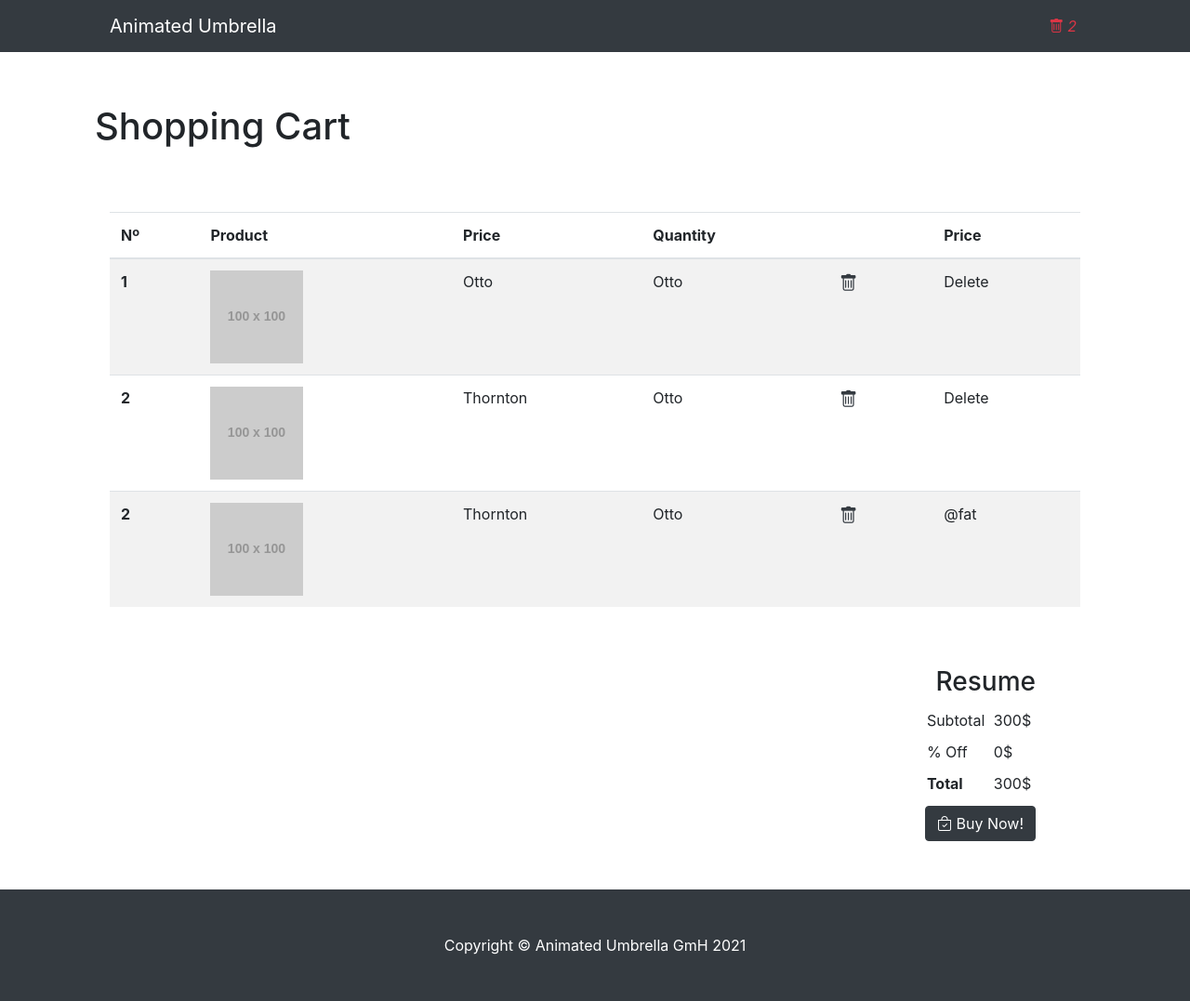
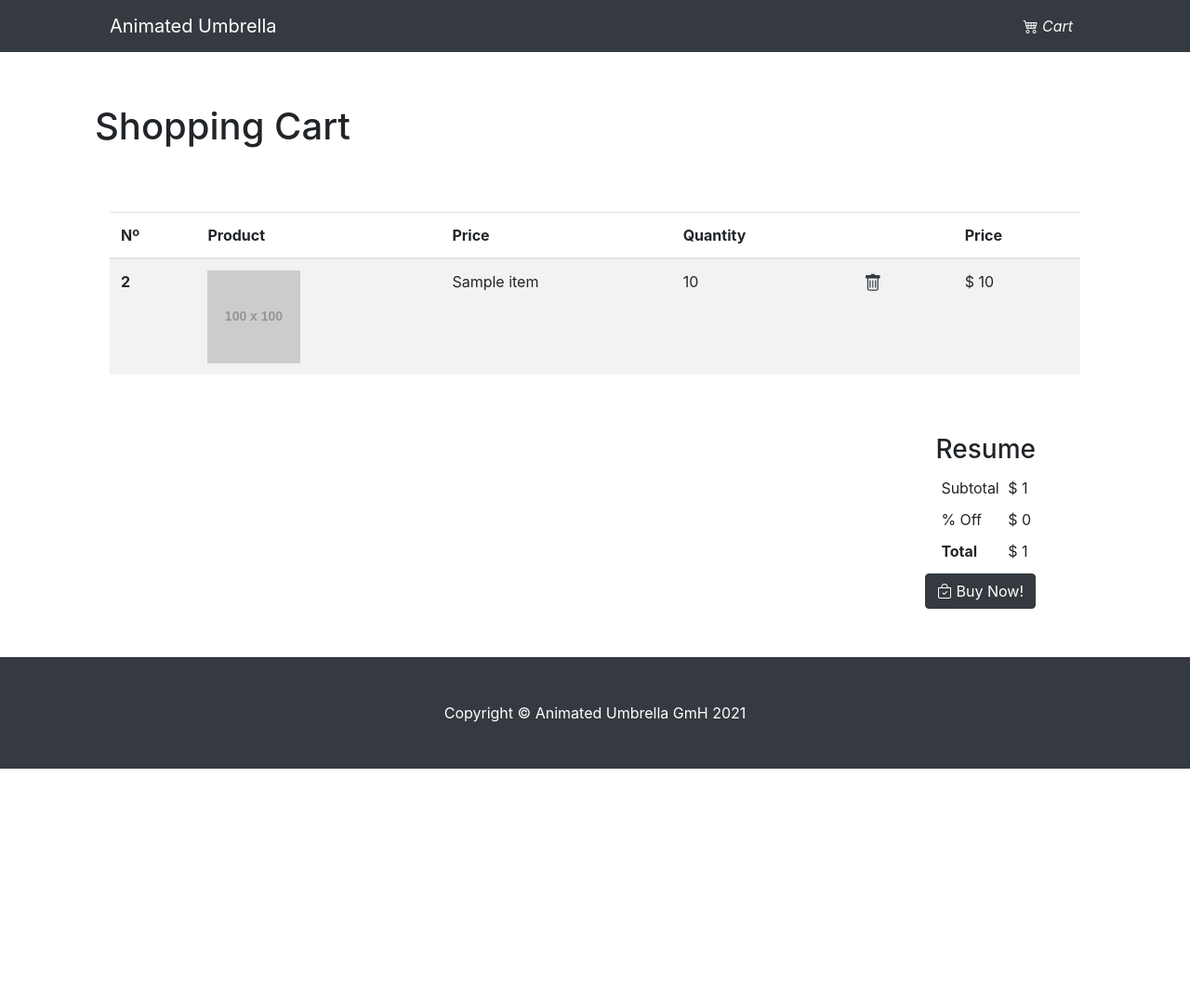
Before and after one commit to LuisJCG/animated-umbrella, a CodeIgniter 4 app: the page made by app/Views/CartView.php in a window 1280 px wide. Shown: the whole page at 93% size. After the commit the page ends 827 px from the top, so only its background shows below. Run offline with PHP 8.4 and a stand-in for CodeIgniter, Linux system fonts and the light colour scheme; the template is opened without the code that fills it: most values are stand-ins (such as "Sample title", 1, 10 or a date in 2020); grey boxes labelled with a size stand in for pictures from a placeholder-image service; some libraries are stand-ins or nearby versions.

Commit message:
UPDATE: full cart implemented

```diff
--- a/app/Views/CartView.php
+++ b/app/Views/CartView.php
@@ -18,9 +18,9 @@
          <div class="container px-lg-5">
             <a class="navbar-brand" href="<?= base_url()?>/public/home">Animated Umbrella</a>
             <div style="float:right">
-               <a href="cart.html" class="icons-btn">
-               <i class="bi bi-trash text-danger" style="font-size:1rem;"><span class="number p-1" ">2</span></i>
-               </a>
+            <a href="<?= base_url() ?>/public/cart#" class="icons-btn">
+                    <i class="bi bi-cart4 text-light" style="font-size:1rem;"> Cart <span class="number p-1" "></span></i>
+                  </a>
             </div>
          </div>
       </nav>
@@ -35,8 +35,13 @@
          </div>
       </header>
       <!-- Section-->
+
+
       <section class="py-1">
          <div class="container px-4 px-lg-5">
+
+
+
             <table class="table table-hover table-striped">
                <thead>
                   <tr>
@@ -49,39 +54,19 @@
                   </tr>
                </thead>
                <tbody>
+               <?php foreach ($items as $item) { ?>
                   <tr>
-                     <th scope="row">1</th>
-                     <td> <img class="img-responsive" src="http://placehold.it/100x100" alt=""></td>
-                     <td>Otto</td>
-                     <td>Otto</td>
-                     <td> <a href="cart.html" class="icons-btn">
+                     <th scope="row"><?php echo($item["index"]) + 1 ?></th>
+                     <td> <img class="img-responsive" src="https://dummyimage.com/100x100/<?php echo(rand(0,9)) ?><?php echo(rand(0,9)) ?><?php echo(rand(0,9)) ?>/fff&text=<?php echo ($item["name"]) ?>" alt=""></td>
+                     <td><?php echo($item["name"]) ?></td>
+                     <td><?php echo($item["quantity"]) ?></td>
+                     <td> <a href="<?= base_url().'/public/cart/removeCart?id='.$item["cart_id"]?>'" class="icons-btn">
                         <i class="bi bi-trash text-dark" style="font-size:1.2rem;"><span class="number p-1" "></span></i>
                         </a>
                      </td>
-                     <td>Delete</td>
+                     <td>$ <?php echo($item["item_price"]) ?></td>
                   </tr>
-                  <tr>
-                     <th scope="row">2</th>
-                     <td> <img class="img-responsive" src="http://placehold.it/100x100" alt=""></td>
-                     <td>Thornton</td>
-                     <td>Otto</td>
-                     <td> <a href="cart.html" class="icons-btn">
-                        <i class="bi bi-trash text-dark" style="font-size:1.2rem;"><span class="number p-1" "></span></i>
-                        </a>
-                     </td>
-                     <td>Delete</td>
-                  </tr>
-                  <tr>
-                     <th scope="row">2</th>
-                     <td> <img class="img-responsive" src="http://placehold.it/100x100" alt=""></td>
-                     <td>Thornton</td>
-                     <td>Otto</td>
-                     <td> <a href="cart.html" class="icons-btn">
-                        <i class="bi bi-trash text-dark" style="font-size:1.2rem;"><span class="number p-1" "></span></i>
-                        </a>
-                     </td>
-                     <td>@fat</td>
-                  </tr>
+                  <?php } ?>
                </tbody>
             </table>
             <div class="py-5 d-flex flex-column align-items-end mr-5">
@@ -89,15 +74,15 @@
                <table class="table-sm">
                   <tr>
                      <td>Subtotal</td>
-                     <td>300$</td>
+                     <td>$ <?php echo($total_price) ?></td>
                   </tr>
                   <tr>
                      <td>% Off</td>
-                     <td>0$</td>
+                     <td>$ 0</td>
                   </tr>
                   <tr>
                      <th>Total</th>
-                     <td>300$</td>
+                     <td>$ <?php echo($total_price) ?></td>
                   </tr>
                </table>
                <button type="button" class="btn btn-dark mt-2" style="text-align: right;flex:1;">
--- a/app/Views/CategoryView.php
+++ b/app/Views/CategoryView.php
@@ -25,8 +25,8 @@
          <div class="container px-lg-5">
             <a class="navbar-brand" href="<?= base_url()?>/public/home">Animated Umbrella</a>
             <div style="float:right">
-               <a href="cart.html" class="icons-btn">
-               <i class="bi bi-cart4 text-danger" style="font-size:1rem;"><span class="number p-1"">2</span></i>
+             <a href="<?= base_url() ?>/public/cart#" class="icons-btn">
+               <i class="bi bi-trash text-light" style="font-size:1rem;"><span class="number p-1"></span></i>
                </a>
             </div>
          </div>
```
Also changed, not shown: app/Controllers/Cart.php (+42 -1 lines), app/Controllers/Product.php (+14 -0 lines), app/Models/CartModel.php (added, +45 -0 lines), app/Views/HomeView.php (+7 -3 lines), app/Views/ProductView.php (+12 -13 lines), 1 other file.
